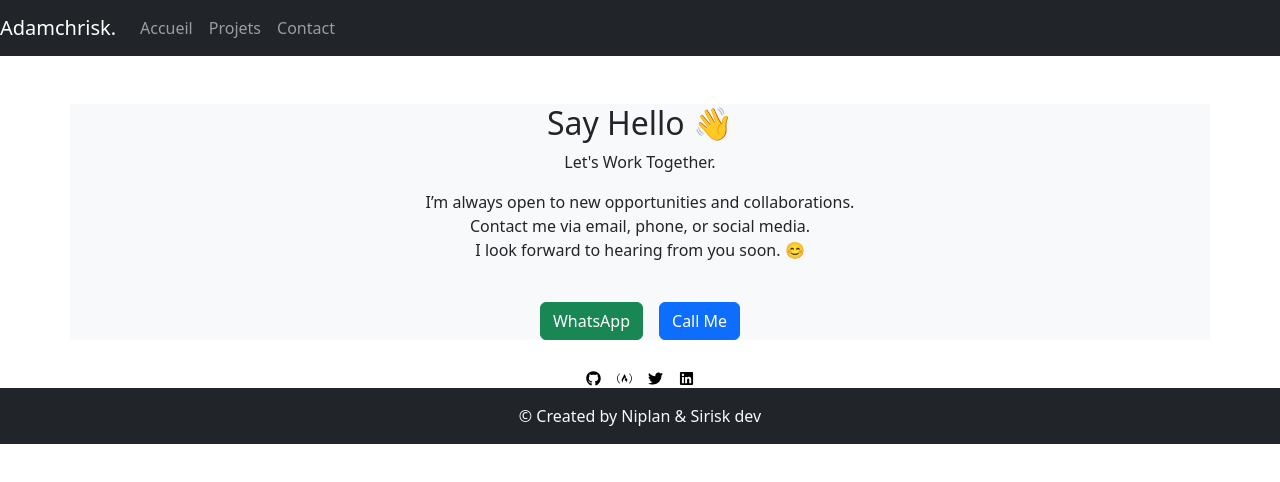
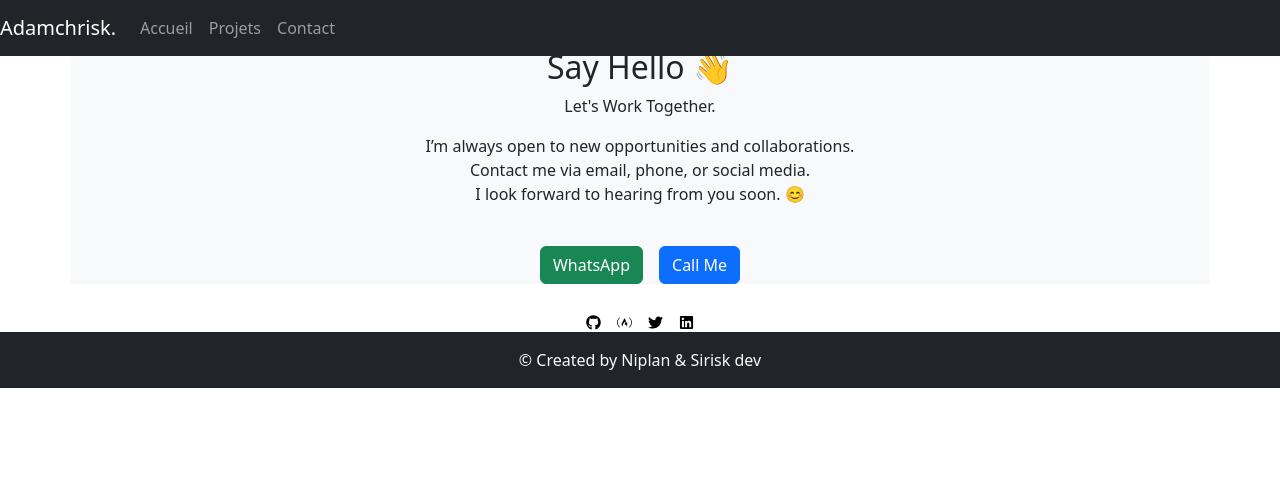
Before and after one commit to Siri6k/portofolio, a React (Create React App) app: page /contact in a window 1280 px wide. Shown: the top 482 px of the page. Built offline with nearby package versions, Linux system fonts and the light colour scheme.

Commit message:
update navbar

```diff
--- a/src/components/common/header/Navbar.js
+++ b/src/components/common/header/Navbar.js
@@ -3,7 +3,7 @@ import { Navbar, Nav } from "react-bootstrap";
 import { Link } from "react-router-dom";
 
 const NavigationBar = () => (
-  <Navbar bg="dark" variant="dark" expand="lg">
+  <Navbar bg="dark" variant="dark" expand="lg" className="fixed-top">
     <Navbar.Brand as={Link} to="/">
       Adamchrisk.
     </Navbar.Brand>
```
